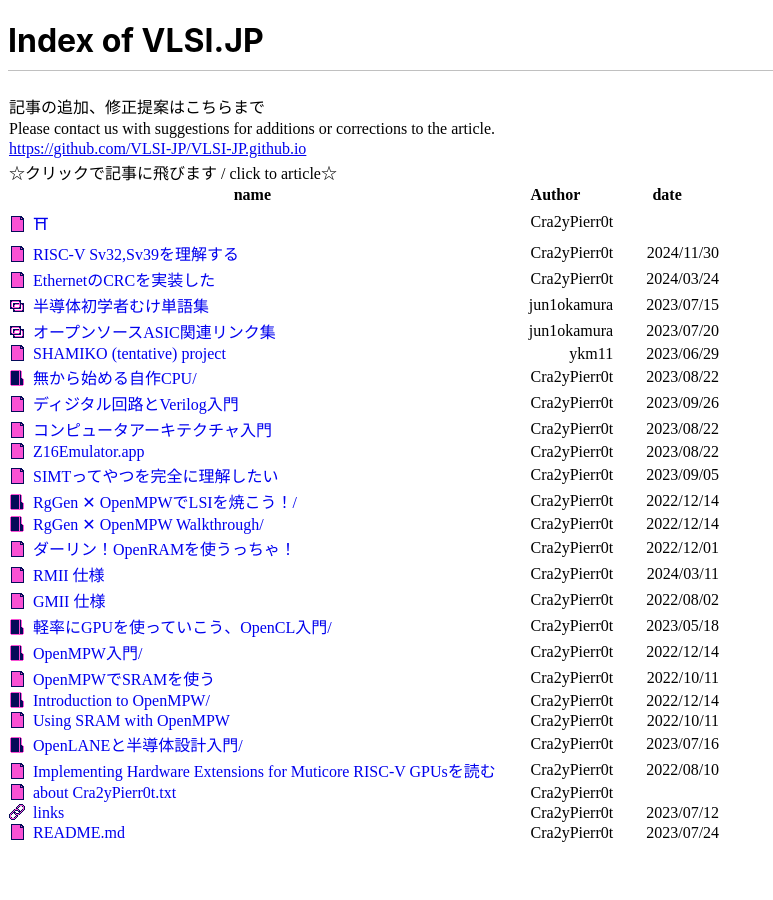
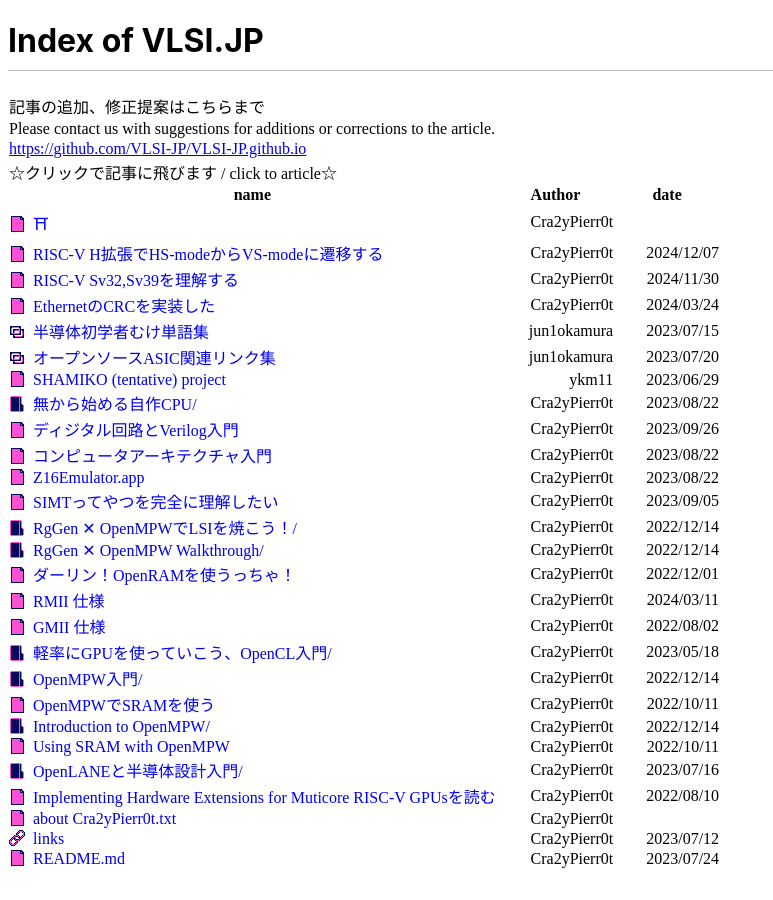
Before and after one commit to VLSI-JP/VLSI-JP.github.io, a Jekyll site: the page built from index.html, in a window 1280 px wide. Shown: the whole page, without its empty margins (0-773 px from the left). Built offline with Jekyll 4.4.1, drawn with Linux system fonts in a browser that asks for light colours; some of the changed lines change nothing that is shown.

Commit message:
add H extension article v0

````diff
--- /dev/null
+++ b/RISCV_H_Extension.md
@@ -0,0 +1,159 @@
+---
+layout: default
+title: RISC-V H拡張でHS-modeからVS-modeに遷移する
+image: "https://raw.githubusercontent.com/VLSI-JP/VLSI-JP.github.io/refs/heads/main/images/RISCV_H_Extension/h_priviledge.png"
+---
+
+# RISC-V H拡張でHS-modeからVS-modeに遷移する
+
+RISC-VのM-modeからS-modeへ遷移する方法はネット上に割とあるが、H拡張のHS-modeからVS-modeへ遷移する方法はあまり無かったので書くことにする。こんな記事を読まなくても仕様書を読めば分かるっちゃ分かるんですが、とりあえずググって方法が出てきたら嬉しいよね。
+
+## RISC-V H拡張における特権モード
+
+RISC-V H拡張では、従来の特権モード(M-mode, S-mode, U-mode)に対して、S-modeをHS-modeに改め、そしてVirtualizedされたモード(VS-mode, VU-mode)を追加する。
+
+![](https://raw.githubusercontent.com/VLSI-JP/VLSI-JP.github.io/refs/heads/main/images/RISCV_H_Extension/h_priviledge.png)
+
+## 1. M-mode to HS-mode
+
+手始めにM-modeからHS-modeへ遷移する。これは通常通り、`mstatus.MPP`に`0x01`を書き込み、MRETをするだけで遷移できる。ただしM-modeでPMPを設定しとかないと`instruction access fault`で死ぬ(一敗)。
+
+```c
+#define HS_MODE 0x01
+#define MSTATUS_MPP 11
+
+void init_pmp() {
+  //S-mode can access 0x00000000 ~ 0xffffffff range
+  asm volatile("li    t0      , 0x0000001f");
+  asm volatile("csrw  pmpcfg0 , t0");
+  asm volatile("li    t0      , 0xffffffff");
+  asm volatile("csrw  pmpaddr0, t0");
+  return;
+}
+
+void enter_hsmode() {
+  uint64_t mstatus;
+  asm volatile("csrr  %0      , mstatus" : "=r" (mstatus));
+  mstatus = mstatus | (HS_MODE << MSTATUS_MPP);
+  asm volatile("csrw  mstatus , %0" : : "r" (mstatus));
+  asm volatile("la    t0      , _now_hsmode");
+  asm volatile("csrw  mepc    , t0");
+  asm volatile("mret");
+  asm volatile("_now_hsmode:"); // here is in HS-mode
+  return;
+}
+```
+
+## 2. HS-mode to VS-mode
+
+RISC-Vの仕様によると、どこにあるかもわからない`V`っちゅうパラメータが1だとVirtualizedなモードらしい。これは`hstatus.SPV`で操作できる。
+
+### HS-modeのCSR
+
+HS-modeでは、S-modeのCSRである `sstatus`, `sepc`等に加え、`hstatus`, `htvec`等の`h~`で始まるCSRが追加されている。前述したとおり、HS-modeからVS-modeに遷移するには、`hstatus`を操作する。
+
+#### `hstatus`の各フィールド
+
+![](https://raw.githubusercontent.com/VLSI-JP/VLSI-JP.github.io/refs/heads/main/images/RISCV_H_Extension/hstatus.png)
+
+- `hstatus.VTSR` , `hstatus.VTW` , `hstatus.VTVM` : `mstatus.TSR` , `mstatus.TW` , `mstatus.TVM` と同様。だたしVS-modeにしか影響を与えない
+- `hstatus.VGEIN` : よくわかんないけどあんま重要じゃない
+- `hstatus.HU` : U-mode(VU-mode?)でHLV, HLVX, HSV命令が使えるか設定
+- `hstatus.SPVP` : VS-modeかVU-modeから帰ってきたかを判別する？1ならVSで0ならVUかな？
+- `hstatus.SPV` : V専用の `mstatus.MPP` みたいなやつ。これを1に設定してSRETするとV = 1になる
+- `hstatus.GVA` : `stval` にGuest Virtual Addressが書き込まれるような例外の場合は1が書き込まれ、それ以外なら0が書き込まれる。
+- `hstatus.VSBE` : VS-modeによるメモリアクセスのエンディアンを制御する。0ならリトルエンディアン、1ならビッグエンディアン。これいる？
+
+### VS-mdoeへの遷移手順
+
+手順をまとめると以下の通り。`sstatus.SPP`でSRET後の特権モードをS-modeに設定し、`hstatus.SPV`でSRET後のVを1に設定し、`sepc`でSRET後のプログラムカウンタを設定している。
+
+1. `sstatus.SPP` に1を書き込む
+2. `hstatus.SPV` に1を書き込む
+3. `sepc` にアドレスを書き込む
+4. SRET
+
+```c
+#define V_MODE 0x1
+#define VS_MODE 0x01
+#define HSTATUS_SPV 7
+#define SSTATUS_SPP 8
+
+void enter_vsmode() {
+  uint64_t hstatus, sstatus;
+  asm volatile("csrr  %0      , hstatus" : "=r" (hstatus));
+  asm volatile("csrr  %0      , sstatus" : "=r" (sstatus));
+  hstatus = hstatus | (V_MODE << HSTATUS_SPV);
+  sstatus = sstatus | (VS_MODE << SSTATUS_SPP);
+  asm volatile("csrw  hstatus , %0" : : "r" (hstatus));
+  asm volatile("csrw  sstatus , %0" : : "r" (sstatus));
+  asm volatile("la    t0      , _now_vsmode");
+  asm volatile("csrw  sepc    , t0");
+  asm volatile("sret");
+  asm volatile("_now_vsmode:"); // here is in VS-mode
+  return;
+}
+```
+
+M-mode -> HS-mode -> VS-mode と遷移するコード全体は以下の通り。
+
+```c
+typedef unsigned long uint64_t;
+
+#define M_MODE 0x11
+#define HS_MODE 0x01
+#define VS_MODE 0x01
+#define VU_MODE 0x00
+
+#define V_MODE 0x1
+
+#define MSTATUS_MPP 11
+#define HSTATUS_SPV 7
+#define SSTATUS_SPP 8
+
+void init_pmp() {
+  //S-mode can access 0x00000000 ~ 0xffffffff range
+  asm volatile("li    t0      , 0x0000001f");
+  asm volatile("csrw  pmpcfg0 , t0");
+  asm volatile("li    t0      , 0xffffffff");
+  asm volatile("csrw  pmpaddr0, t0");
+  return;
+}
+
+void enter_hsmode() {
+  uint64_t mstatus;
+  asm volatile("csrr  %0      , mstatus" : "=r" (mstatus));
+  mstatus = mstatus | (HS_MODE << MSTATUS_MPP);
+  asm volatile("csrw  mstatus , %0" : : "r" (mstatus));
+  asm volatile("la    t0      , _now_hsmode");
+  asm volatile("csrw  mepc    , t0");
+  asm volatile("mret");
+  asm volatile("_now_hsmode:"); // here is in HS-mode
+  return;
+}
+
+void enter_vsmode() {
+  uint64_t hstatus, sstatus;
+  asm volatile("csrr  %0      , hstatus" : "=r" (hstatus));
+  asm volatile("csrr  %0      , sstatus" : "=r" (sstatus));
+  hstatus = hstatus | (V_MODE << HSTATUS_SPV);
+  sstatus = sstatus | (VS_MODE << SSTATUS_SPP);
+  asm volatile("csrw  hstatus , %0" : : "r" (hstatus));
+  asm volatile("csrw  sstatus , %0" : : "r" (sstatus));
+  asm volatile("la    t0      , _now_vsmode");
+  asm volatile("csrw  sepc    , t0");
+  asm volatile("sret");
+  asm volatile("_now_vsmode:"); // here is in VS-mode
+  return;
+}
+
+int main() {
+  init_pmp();
+
+  enter_hsmode();
+
+  enter_vsmode();
+
+  return 0;
+}
+```
--- a/_data/article_list.yml
+++ b/_data/article_list.yml
@@ -3,6 +3,12 @@
   author: Cra2yPierr0t
   date:
   link: Shrine.html
+
+- title: RISC-V H拡張でHS-modeからVS-modeに遷移する
+  author: Cra2yPierr0t
+  date: 2024/12/07
+  link: RISCV_H_Extension.html#risc-v-h拡張でhs-modeからvs-modeに遷移する
+  icon: file
 
 - title: RISC-V Sv32,Sv39を理解する
   author: Cra2yPierr0t
````
Also changed, not shown: images/RISCV_H_extension/h_priviledge.png (added), images/RISCV_H_extension/hstatus.png (added).
